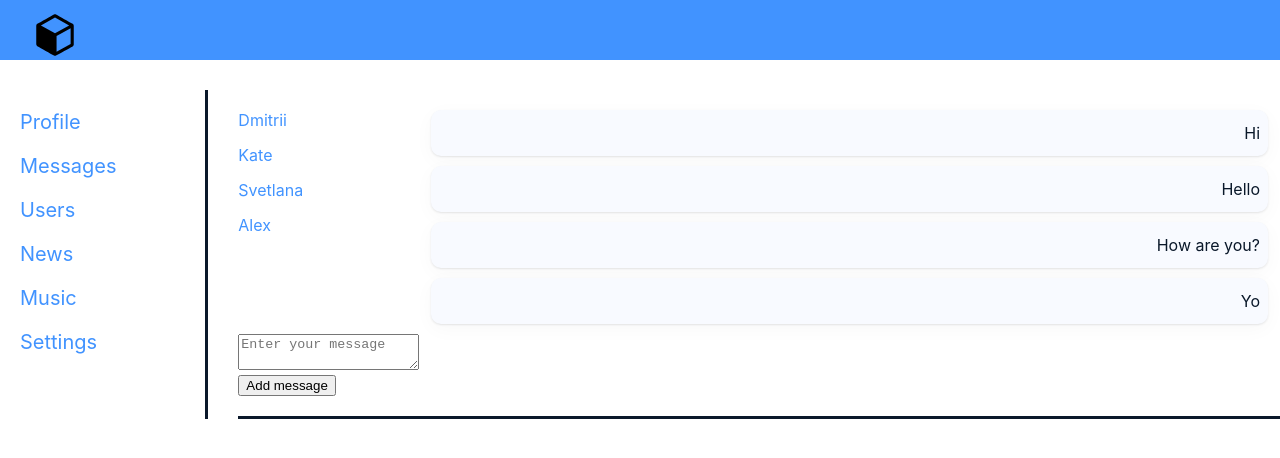
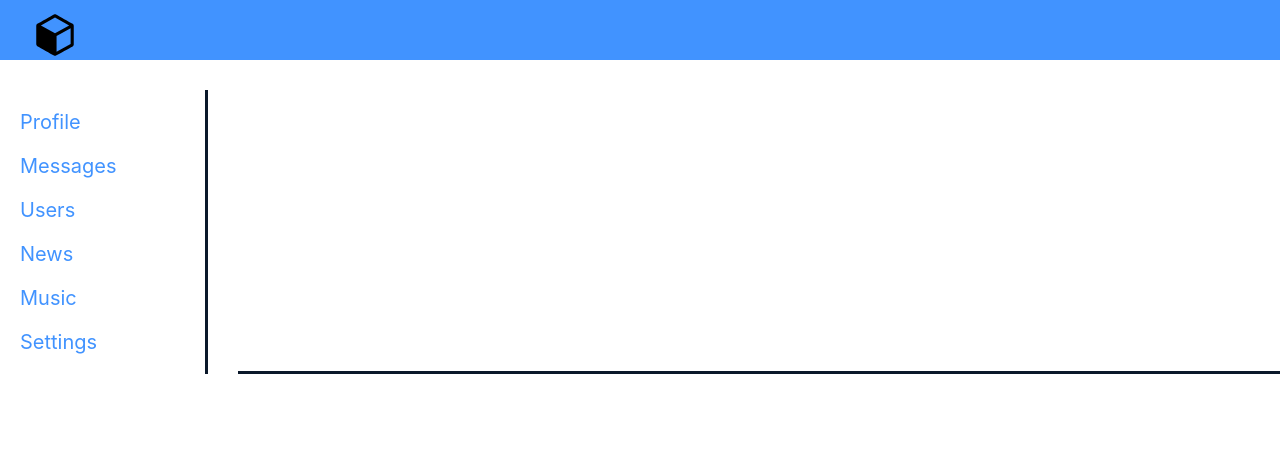
Before and after one commit to KirillovaD/socialNetwork, a React (Create React App) app: page /dialogs in a window 1280 px wide. Shown: the top 458 px of the page. Built offline with nearby package versions, Linux system fonts and the light colour scheme.

Commit message:
fix react-router dom version for withRouter

```diff
--- a/src/App.tsx
+++ b/src/App.tsx
@@ -3,7 +3,7 @@ import './App.css';
 
 import {Header} from "./Components/Header/Header";
 import {Navbar} from "./Components/Navbar/Navbar";
-import {BrowserRouter, Route, Routes} from "react-router-dom";
+import {BrowserRouter, Route} from "react-router-dom";
 import News from "./Components/News/News";
 import Music from "./Components/Music/Music";
 import Settings from "./Components/Settings/Settings";
@@ -21,15 +21,12 @@ const App: React.FC = () => {
                 <Header/>
                 <Navbar/>
                 <div className="app-wrapper-content">
-                    <Routes>
-                        <Route element={<DialogsContainer />} path='/dialogs/*'/>
-                        <Route element={<ProfileContainer />} path='/profile' />
-                        <Route element={<UsersContainer/>} path='/users' />
-                        <Route element={<News />} path='/news' />
-                        <Route element={<Music />} path='/music' />
-                        <Route element={<Settings />} path='/settings' />
-                    </Routes>
-
+                        <Route render={()=><DialogsContainer />} path='/dialogs/*'/>
+                        <Route render={()=><ProfileContainer />} path='/profile' />
+                        <Route render={()=><UsersContainer/>} path='/users' />
+                        <Route render={()=><News />} path='/news' />
+                        <Route render={()=><Music />} path='/music' />
+                        <Route render={()=><Settings />} path='/settings' />
                 </div>
 
             </div>
--- a/src/Components/Dialogs/DialogItem/DialogItem.tsx
+++ b/src/Components/Dialogs/DialogItem/DialogItem.tsx
@@ -10,6 +10,6 @@ export const DialogItem = (props: DialogItemPropsType) => {
     const {name, id} = props
     let dialogPath = `/dialogs/${id}`
     return (
-        <NavLink to={dialogPath} className={({isActive}) => isActive ? `${s.active}` : ''}>{name}</NavLink>
+        <NavLink to={dialogPath} className={(isActive) => isActive ? `${s.active}` : ''}>{name}</NavLink>
     )
 }
--- a/src/Components/Profile/ProfileContainer.tsx
+++ b/src/Components/Profile/ProfileContainer.tsx
@@ -7,6 +7,7 @@ import {Dispatch} from "redux";
 import {v1} from "uuid";
 import {PostPropsType, setUserProfile} from "../../redux/profileReducer";
 import {toggleFetching} from "../../redux/usersReducer";
+import {withRouter} from "react-router";
 
 
 class ProfileContainer extends React.Component<ProfileDomainType> {
@@ -91,4 +92,5 @@ const mapStateToProps = (state: AppStateType): mapStatePropsType => {
 //     }
 // }
 
+
 export default connect(mapStateToProps, {setUserProfile, toggleFetching})(ProfileContainer);
--- a/src/redux/redux-store.tsx
+++ b/src/redux/redux-store.tsx
@@ -1,4 +1,4 @@
-import {combineReducers, legacy_createStore} from "redux";
+import {combineReducers, createStore} from "redux";
 import {profileReducer} from "./profileReducer";
 import {messagesReducer} from "./messagesReducer";
 import {usersReducer} from "./usersReducer";
@@ -14,7 +14,7 @@ export const rootReducer = combineReducers({
 })
 
 export type AppStateType = ReturnType<typeof rootReducer>
-export const store = legacy_createStore(rootReducer)
+export const store = createStore(rootReducer)
 // @ts-ignore
 // а это, чтобы можно было в консоли браузера обращаться к store в любой момент
 window.store = store;
```
Also changed, not shown: package.json (+6 -6 lines), 1 other file (tests, documents, lock files or other folders).
